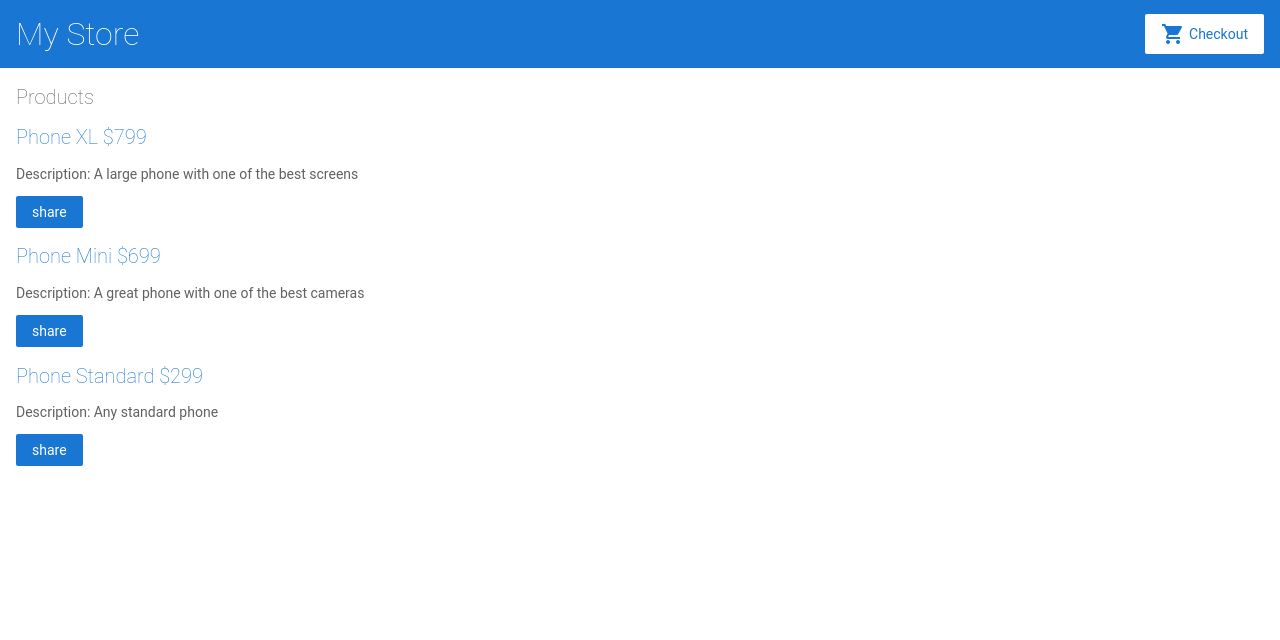
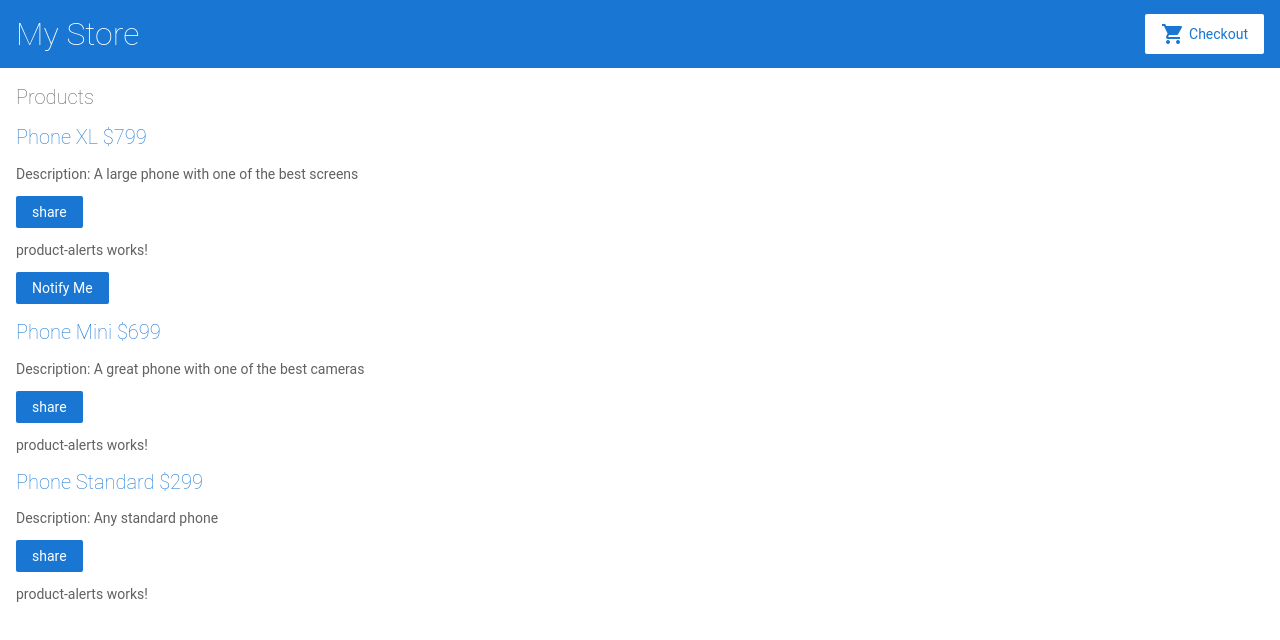
Before and after one commit to Sienghor/angular-wtvcb3, an Angular app: page / in a window 1280 px wide. Shown: the top 640 px of the page. Built offline with nearby package versions, Linux system fonts and the light colour scheme.

Commit message:
3 files modified

```diff
--- a/src/app/product-alerts/product-alerts.component.html
+++ b/src/app/product-alerts/product-alerts.component.html
@@ -1 +1,4 @@
 <p>product-alerts works!</p>
+<p *ngIf="product && product.price > 700">
+  <button type="button">Notify Me</button>
+</p>
--- a/src/app/product-list/product-list.component.html
+++ b/src/app/product-list/product-list.component.html
@@ -8,6 +8,7 @@
   </h2>
   <p *ngIf="product.description">Description: {{ product.description }}</p>
   <button type="button" (click)="share()">share</button>
+  <app-product-alerts [product]="product"></app-product-alerts>
 </div>
 <!--
 Copyright Google LLC. All Rights Reserved.
```
Also changed, not shown: src/app/app.module.ts (+5 -9 lines).
